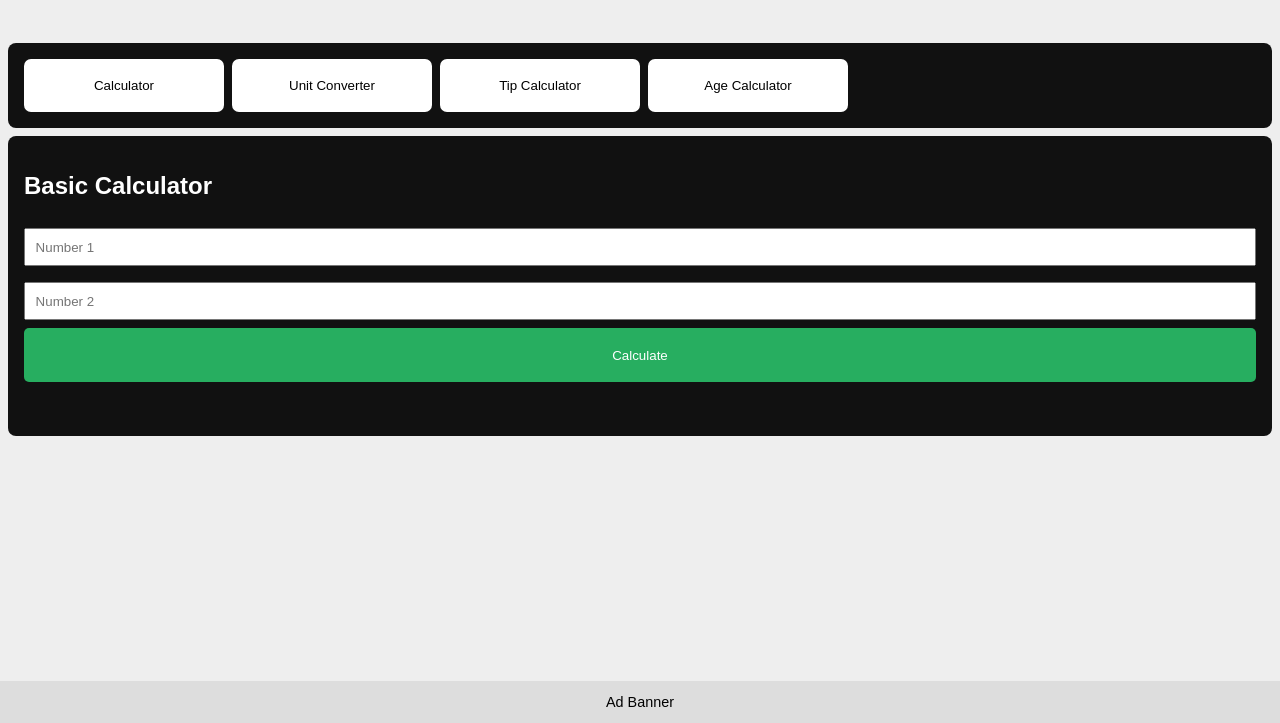
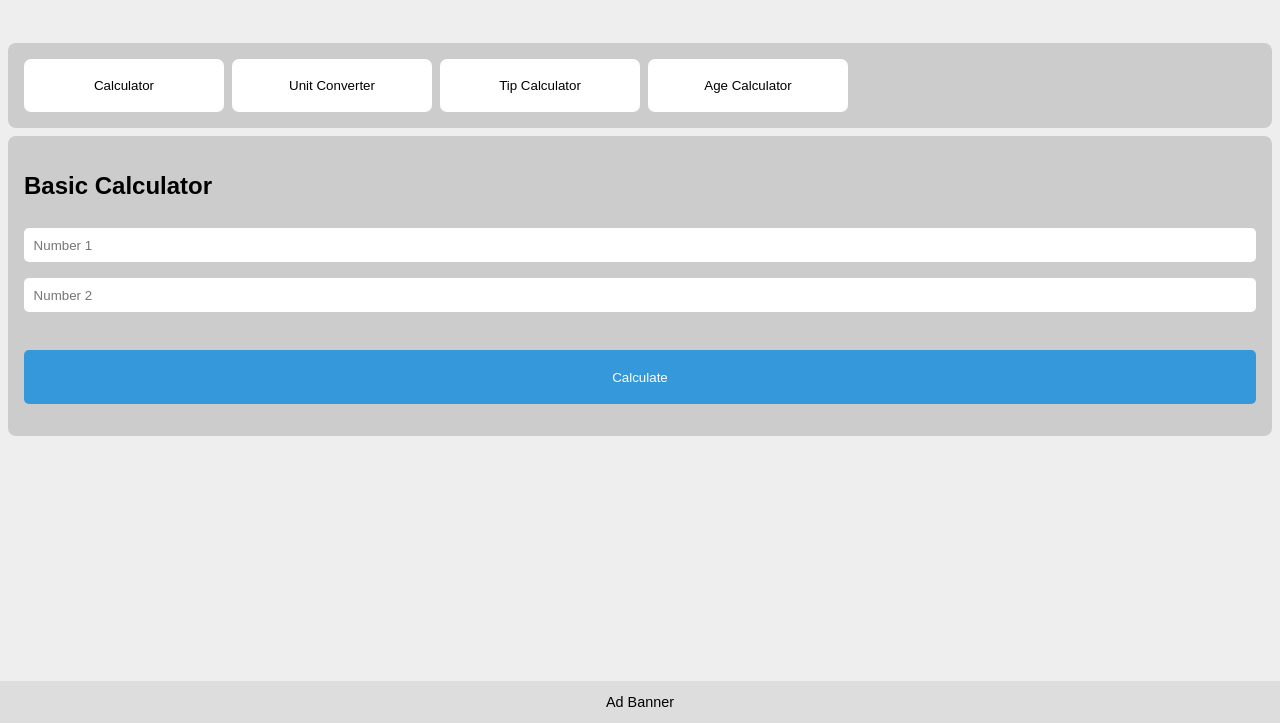
Before and after one commit to Em400/WebsiteApps, a plain HTML site: page index.html in a window 1280 px wide. Shown: the part 77-800 px from the top of the page. Drawn offline with Linux system fonts and the light colour scheme.

Commit message:
Change background color to light gray and update text color

```diff
--- a/style.css
+++ b/style.css
@@ -21,7 +21,7 @@ header{
     padding:1rem;
     margin:0.5rem;
     overflow-x:auto;
-    background:#111;
+    background:#ccc;
     box-sizing: border-box;
     border-radius: 8px;
 }
@@ -33,11 +33,27 @@ header{
 #tool-container{
     padding:1rem;
     min-height: 300px;
-    background:#111111;
-    color:white;
+    background:#ccc;
+    color:#000;
     margin:0.5rem;
     border-radius:8px;
 }
+
+#tool-container input{
+    border:none;
+    border-radius:5px;
+}
+#tool-container .action{
+    position:relative;
+    margin-top:30px;
+    background: #3498db;
+    color:white;
+    border:none;
+    padding:0.7rem 1.2rem;
+    border-radius:5px;
+    cursor: pointer;
+}
+
 input{
     width:100%;
     padding:0.6rem;
```
